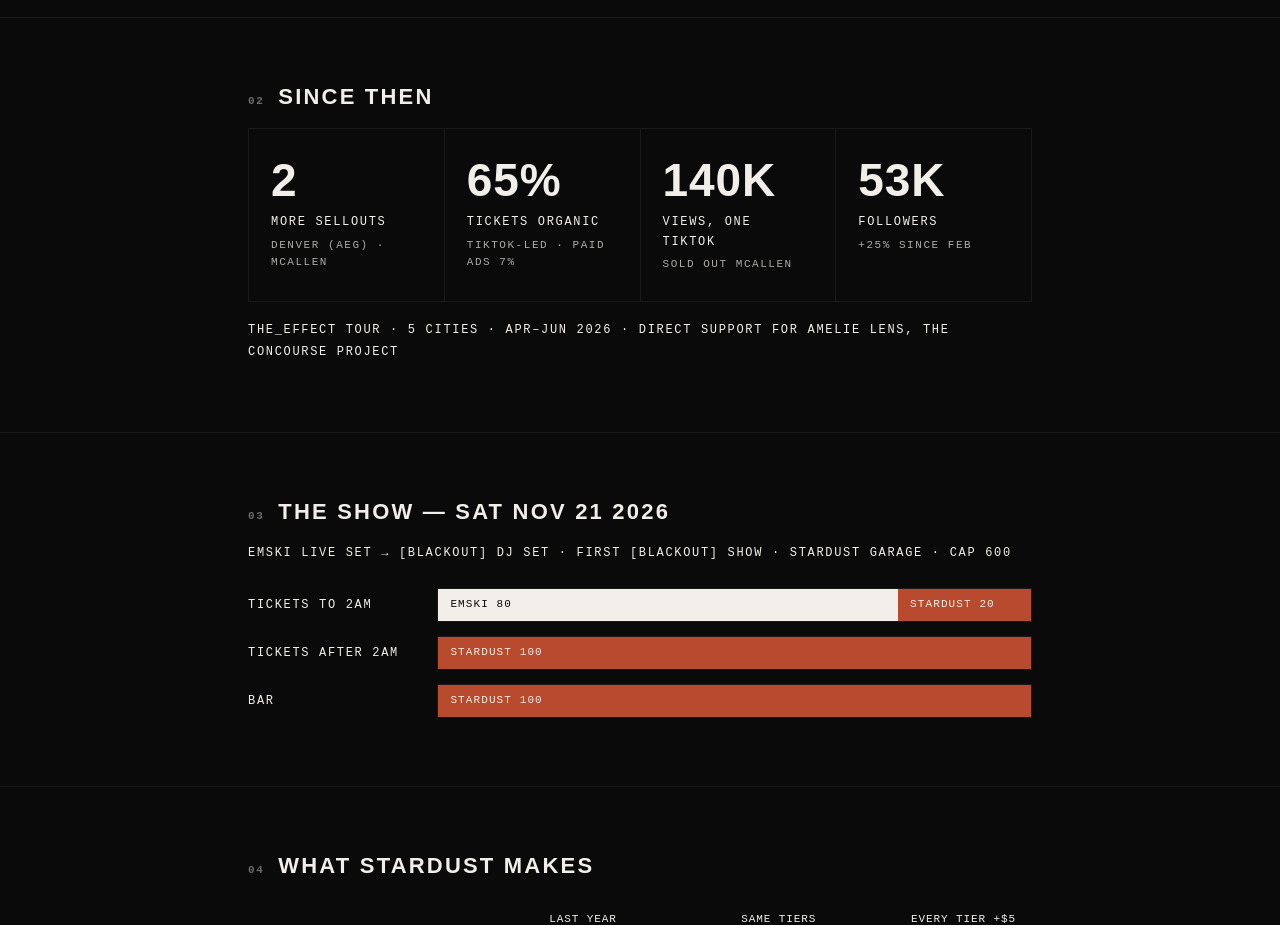
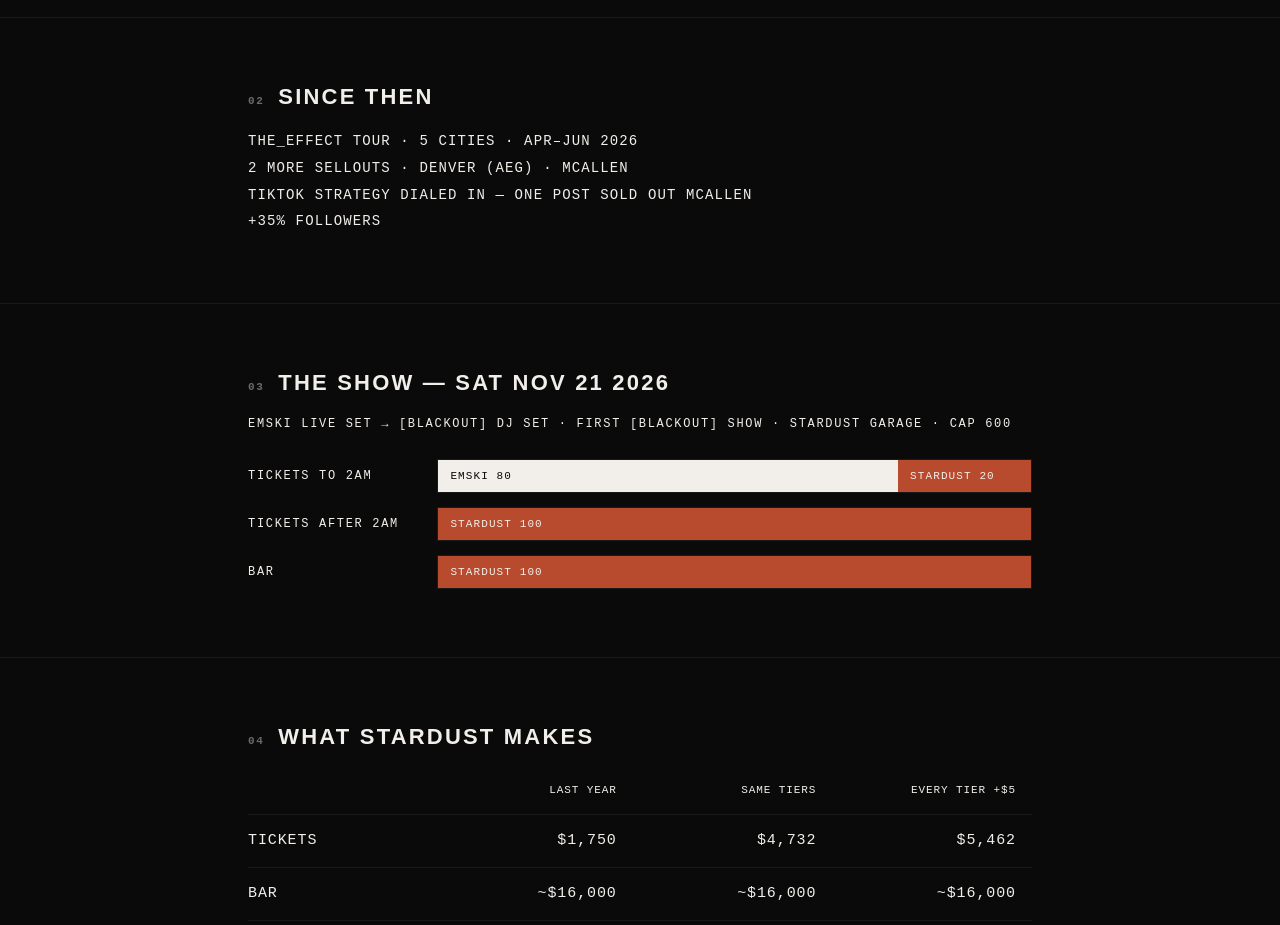
Before and after one commit to journalssound/EMSKI_EPK, a React (Vite) app: page /stardust_pitch in a window 1280 px wide. Shown: the part 1020-1945 px from the top of the page. Built offline with nearby package versions, Linux system fonts and the light colour scheme; a web font is replaced by a local one.

Commit message:
Stardust pitch: since-then as four plain lines
Drop the stat tiles (65% organic, 140K views, 53K) for what actually
happened: the tour, two more sellouts, TikTok dialed in, +35% followers.

Co-Authored-By: Claude Fable 5.1 <noreply@anthropic.com>

```diff
--- a/src/components/stardust-pitch/StardustPitch.jsx
+++ b/src/components/stardust-pitch/StardustPitch.jsx
@@ -183,8 +183,14 @@ export default function StardustPitch() {
       <section className="bo-section">
         <div className="bo-wrap">
           <H n="02">Since then</H>
-          <Tiles items={SINCE.tiles} />
-          <p className="sp-line bo-mono">{SINCE.line}</p>
+          <p className="bo-list">
+            {SINCE.map((line, i) => (
+              <span key={line}>
+                {line}
+                {i < SINCE.length - 1 && <br />}
+              </span>
+            ))}
+          </p>
         </div>
       </section>
 
--- a/src/components/stardust-pitch/stardustPitchContent.js
+++ b/src/components/stardust-pitch/stardustPitchContent.js
@@ -42,16 +42,13 @@ export const LAST_YEAR = {
   emskiShareTo2am: 1.0,
 };
 
-/* What the show set off. */
-export const SINCE = {
-  tiles: [
-    { n: "2", l: "MORE SELLOUTS", s: "DENVER (AEG) · MCALLEN" },
-    { n: "65%", l: "TICKETS ORGANIC", s: "TIKTOK-LED · PAID ADS 7%" },
-    { n: "140K", l: "VIEWS, ONE TIKTOK", s: "SOLD OUT MCALLEN" },
-    { n: "53K", l: "FOLLOWERS", s: "+25% SINCE FEB" },
-  ],
-  line: "THE_EFFECT TOUR · 5 CITIES · APR–JUN 2026 · DIRECT SUPPORT FOR AMELIE LENS, THE CONCOURSE PROJECT",
-};
+/* What the show set off — four lines, no stat sheet. */
+export const SINCE = [
+  "THE_EFFECT TOUR · 5 CITIES · APR–JUN 2026",
+  "2 MORE SELLOUTS · DENVER (AEG) · MCALLEN",
+  "TIKTOK STRATEGY DIALED IN — ONE POST SOLD OUT MCALLEN",
+  "+35% FOLLOWERS",
+];
 
 /* The ask. */
 export const PROPOSAL = {
```
